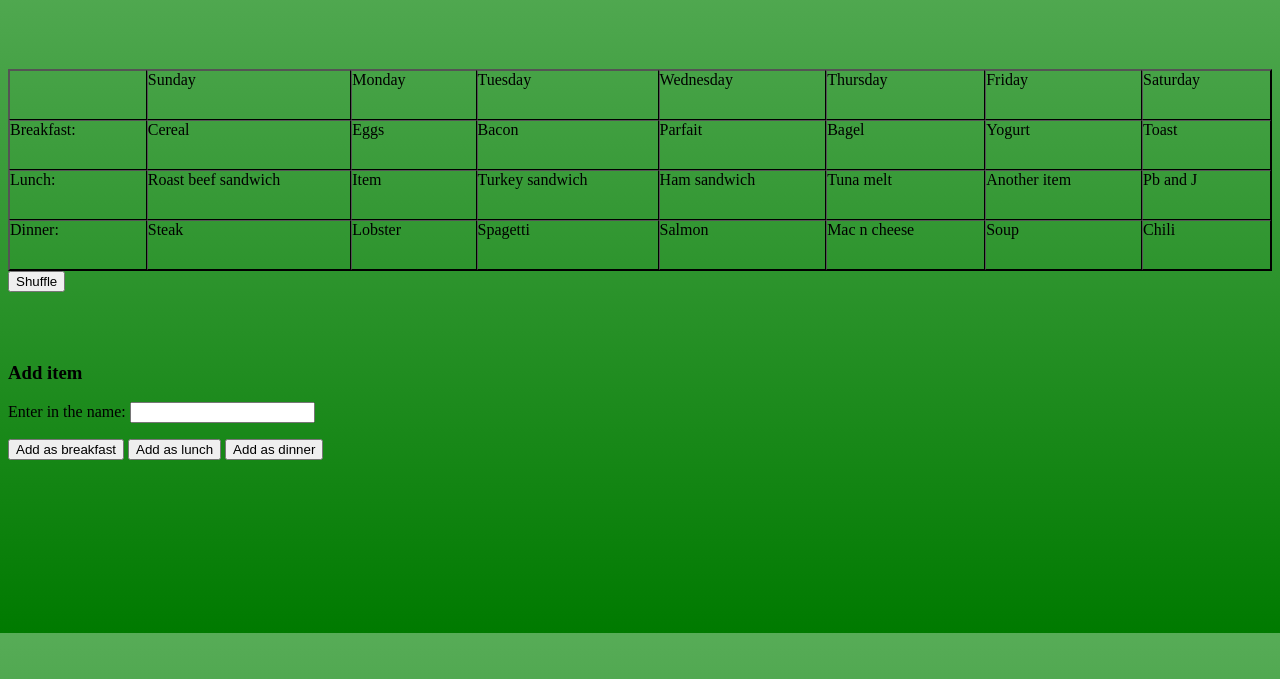
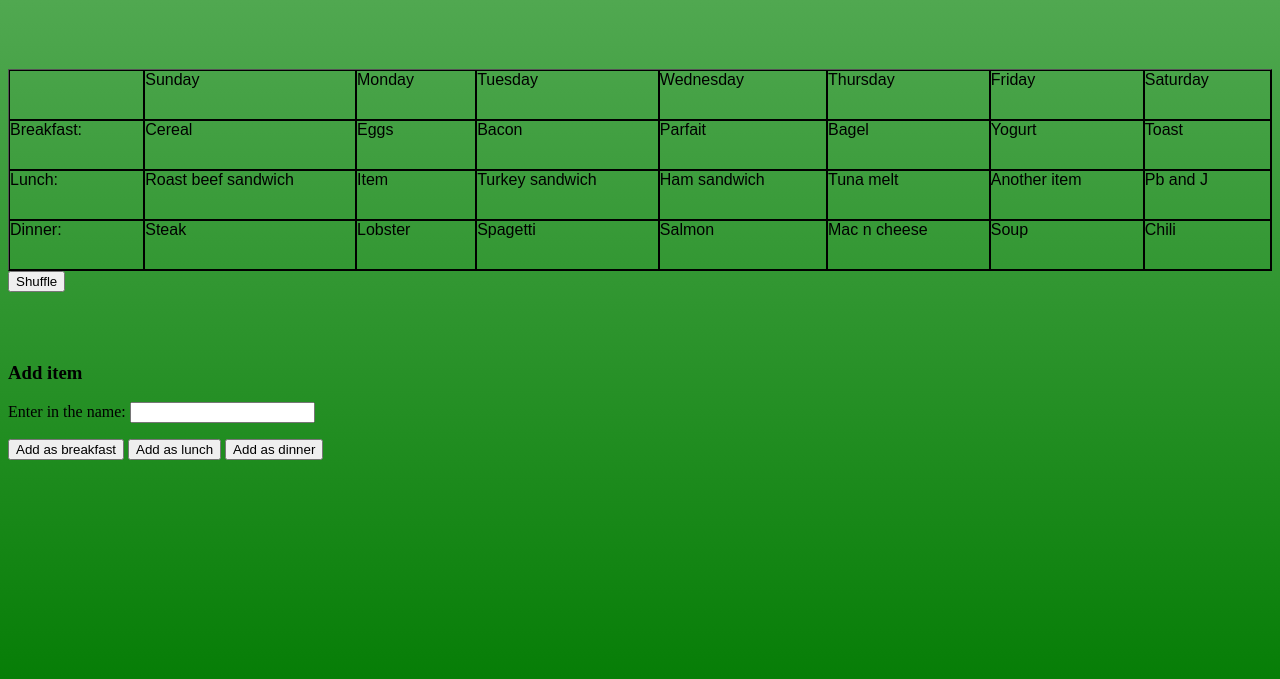
Before and after one commit to lukewhite32/lukewhite32.github.io, a plain HTML site: page index.html in a window 1280 px wide. Shown: the part 61-740 px from the top of the page. Drawn offline with Linux system fonts and the light colour scheme.

Commit message:
fix background

```diff
--- a/main.js
+++ b/main.js
@@ -1,7 +1,7 @@
 var breakfastItems = ['Eggs', 'Bacon', 'Toast', 'Bagel', 'Cereal', 'Parfait', 'Yogurt'];
 var lunchItems = ['Pb and J', 'Tuna melt', 'Turkey sandwich', 'Ham sandwich', 'Roast beef sandwich', 'Item', 'Another item'];
 var dinnerItems = ['Steak', 'Lobster', 'Spagetti', 'Mac n cheese', 'Soup', 'Chili', 'Salmon'];
-alert("this is a test");
+
 var sun = [];
 var mon = [];
 var tues = [];
--- a/style.css
+++ b/style.css
@@ -1,3 +1,7 @@
+html {
+    height: 100%;
+}
+
 h1 {
     text-align: center;
     font-family: Arial, Helvetica, sans-serif;
@@ -20,7 +24,8 @@ h1 {
 
 .grid-item {
     display: inline-grid;
-    border: 1px outset black;
+    border: 1px solid black;
+    font-family: Arial, Helvetica, sans-serif;
 }
 
 body {
@@ -29,7 +34,7 @@ body {
 }
 
 th {
-    border: 3px outset black;
+    border: 3px solid black;
     width: 150px;
     height: 30px;
     background-color: white;
```
Also changed, not shown: 1 other file.
